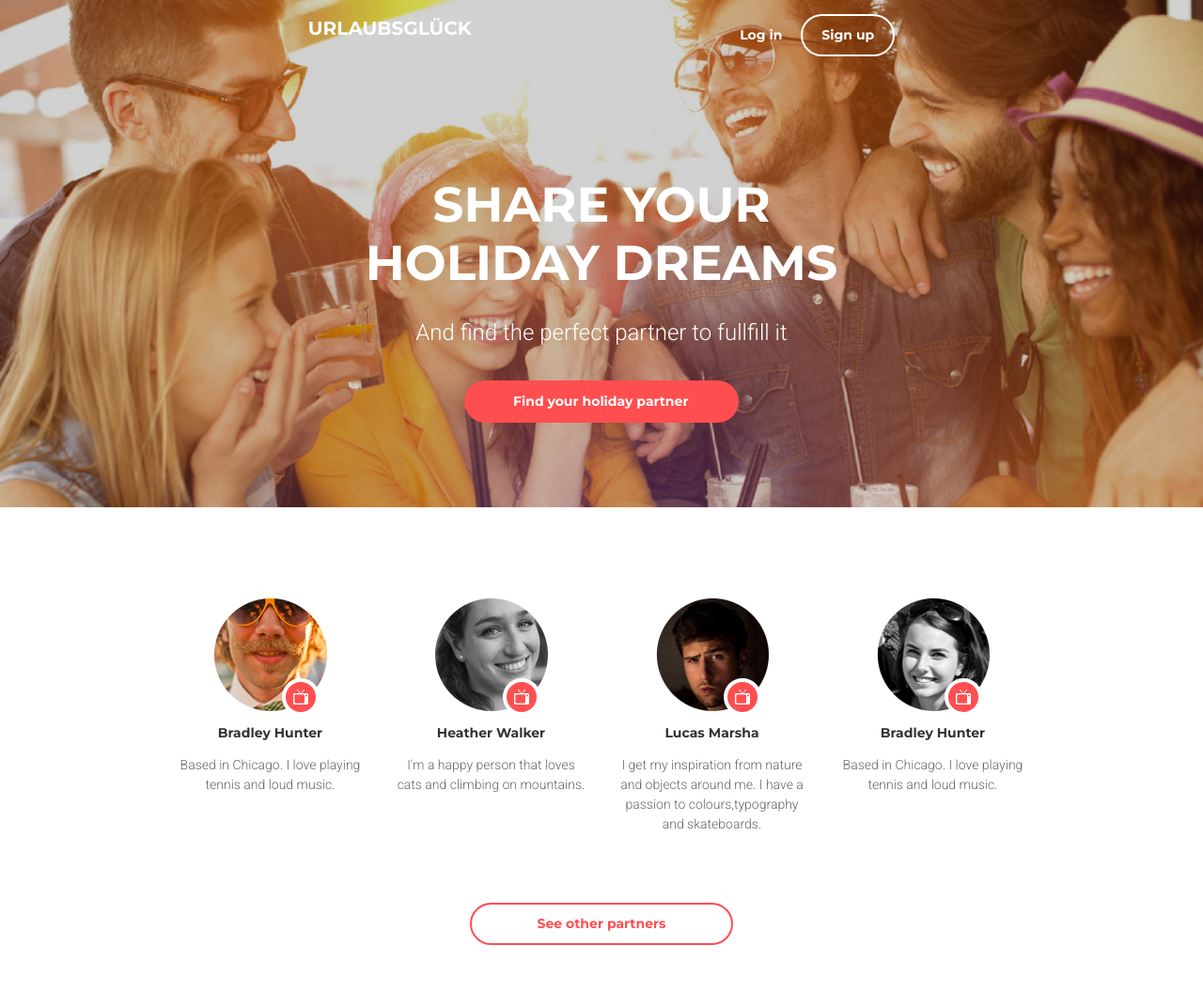
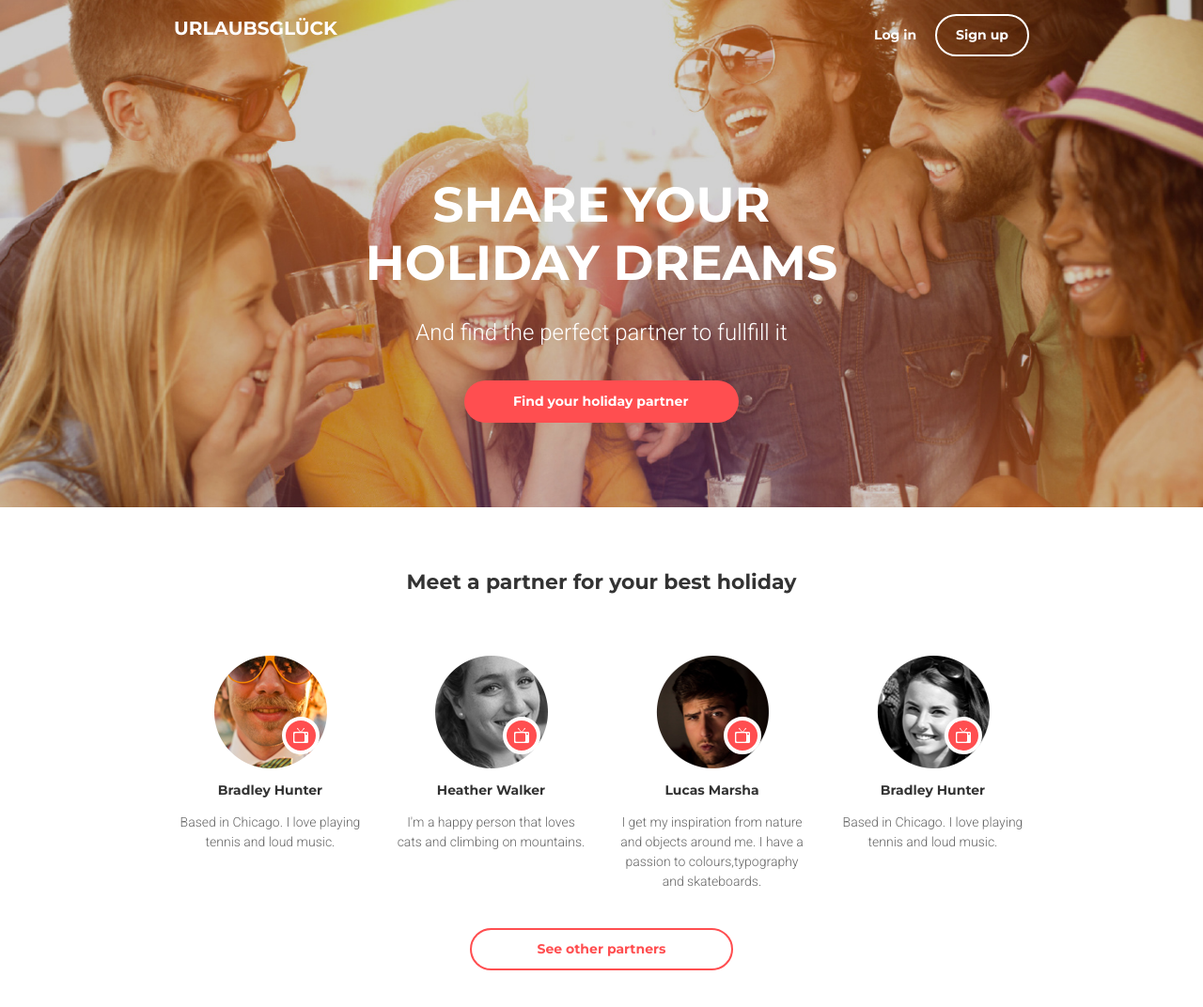
Before and after one commit to frontender2020/module-09, a plain HTML site: page index.html in a window 1280 px wide. Shown: the whole page at 94% size. Drawn offline with nearby package versions, Linux system fonts and the light colour scheme.

Commit message:
styles changed

```diff
--- a/css/styles.css
+++ b/css/styles.css
@@ -109,13 +109,26 @@ a.offer-btn:focus {
     padding: 62px 0 57px 0;
 }
 
+h2.section-title {
+    width: 270px;
+    color: #333333;
+    font-family: Montserrat;
+    font-size: 22px;
+    font-weight: 700;
+    text-align: center;
+    margin-bottom: 15px;
+}
+
 .partner-item {
     position: relative;
     max-width: 235px;
     width: 100%;
+    min-height: 280px;
+    height: auto;
     text-align: center;
-    padding: 30px 10px;
-    margin-bottom: 27px;
+    padding: 0 10px;
+    padding-top: 20px;
+    margin: 30px 0;
     transition: all 0.2s linear;
     border-radius: 10px;
 }
@@ -131,31 +144,26 @@ a.offer-btn:focus {
     width: 40px;
     height: 40px;
     border-radius: 50%;
-    display: block;
     border: 4px solid #ffffff;
     position: absolute;
-    top: 115px;
+    top: 85px;
     right: 50px;
 }
 
 .partner-item:nth-child(1)::before {
-    background: url('../img/icon_1.png') no-repeat center;
-    background-color: #ff4e50;
+    background: #ff4e50 url('../img/icon_1.png') no-repeat center;
 }
 
-.partner-item:nth-child(2)::before {
-    background: url('../img/icon_2.png') no-repeat center;
-    background-color: #ffa507;
+.partner-item:nth-child(2):before {
+    background: #ffa507 url('../img/icon_2.png') no-repeat center;
 }
 
 .partner-item:nth-child(3)::before {
-    background: url('../img/icon_3.png') no-repeat center;
-    background-color: #1cd7ad;
+    background: #1cd7ad url('../img/icon_3.png') no-repeat center;
 }
 
 .partner-item:nth-child(4)::before {
-    background: url('../img/icon_4.png') no-repeat center;
-    background-color: #4e73db;
+    background: #4e73db url('../img/icon_4.png') no-repeat center;
 }
 
 .partner-name {
--- a/index.html
+++ b/index.html
@@ -6,11 +6,8 @@
     <meta http-equiv="X-UA-Compatible" content="ie=edge">
     <!-- Google fonts -->
     <link href="https://fonts.googleapis.com/css?family=Montserrat:400,700|Roboto:300,400&display=swap" rel="stylesheet">
+    <!-- Bootstrap -->
     <link rel="stylesheet" href="https://stackpath.bootstrapcdn.com/bootstrap/4.4.1/css/bootstrap.min.css" integrity="sha384-Vkoo8x4CGsO3+Hhxv8T/Q5PaXtkKtu6ug5TOeNV6gBiFeWPGFN9MuhOf23Q9Ifjh" crossorigin="anonymous">
-    <!-- bootstrap-reboot -->
-    <!-- <link rel="stylesheet" href="css/bootstrap-reboot.min.css"> -->
-    <!-- bootstrap-grid -->
-    <!-- <link rel="stylesheet" href="css/bootstrap-grid.min.css"> -->
     <!-- custom styles -->
     <link rel="stylesheet" href="css/styles.css">
     <title>Module-09</title>
@@ -20,9 +17,9 @@
         <div class="container">
             <div class="row">
                 <div class="col-12">
-                    <nav class="d-flex flex-column-reverse flex-sm-row ">
-                        <div class="logo mx-auto"><a href="index.html">Urlaubsglück</a></div>
-                        <div class="registration d-flex justify-content-between mx-auto">
+                    <nav class="d-flex flex-column-reverse flex-sm-row">
+                        <div class="logo mx-auto ml-sm-0"><a href="index.html">Urlaubsglück</a></div>
+                        <div class="registration d-flex justify-content-between mx-auto mr-sm-0">
                             <a href="#">Log in</a>
                             <a href="#">Sign up</a>
                         </div>
@@ -42,6 +39,8 @@
     </div>
     <!-- section partners -->
     <section class="partners">
+        <h2 class="section-title mx-auto">Meet a partner for your
+        best holiday</h2>
         <div class="container">
             <div class="row">
                 <div class="col-12 col-sm-6 col-lg-3 order-sm-0">
@@ -53,27 +52,27 @@
                 </div>
                 <div class="col-12 col-sm-6 col-lg-3 order-sm-2">
                     <div class="partner-item mx-auto">
-                        <img src="img/partner_3.png" class="partner-image" width="120" height="120" alt="partner1">
+                        <img src="img/partner_3.png" class="partner-image" width="120" height="120" alt="partner3">
                         <p class="partner-name">Lucas Marsha</p>
                         <p class="partner-desc">I get my inspiration from nature and objects around me. I have a passion to colours,typography and skateboards.</p>
                     </div>
                 </div>
                 <div class="col-12 col-sm-6 col-lg-3 order-sm-1">
                     <div class="partner-item mx-auto">
-                        <img src="img/partner_2.png" class="partner-image" width="120" height="120" alt="partner1">
+                        <img src="img/partner_2.png" class="partner-image" width="120" height="120" alt="partner2">
                         <p class="partner-name">Heather Walker</p>
                         <p class="partner-desc">I'm a happy person that loves cats and climbing on mountains.</p>
                     </div>
                 </div>
                 <div class="col-12 col-sm-6 col-lg-3 order-sm-3">
                     <div class="partner-item mx-auto">
-                        <img src="img/partner_4.png" class="partner-image" width="120" height="120" alt="partner1">
+                        <img src="img/partner_4.png" class="partner-image" width="120" height="120" alt="partner4">
                         <p class="partner-name">Bradley Hunter</p>
                         <p class="partner-desc">Based in Chicago. I love playing tennis and loud music.</p>
                     </div>
                 </div>
                 <div class="row mx-auto order-4">
-                    <div class="col-12 col-sm-4" col-md-4>
+                    <div class="col-12 col-sm-4 col-md-4">
                         <button class="partners-btn">See other partners</button>
                     </div>
                 </div>
```
